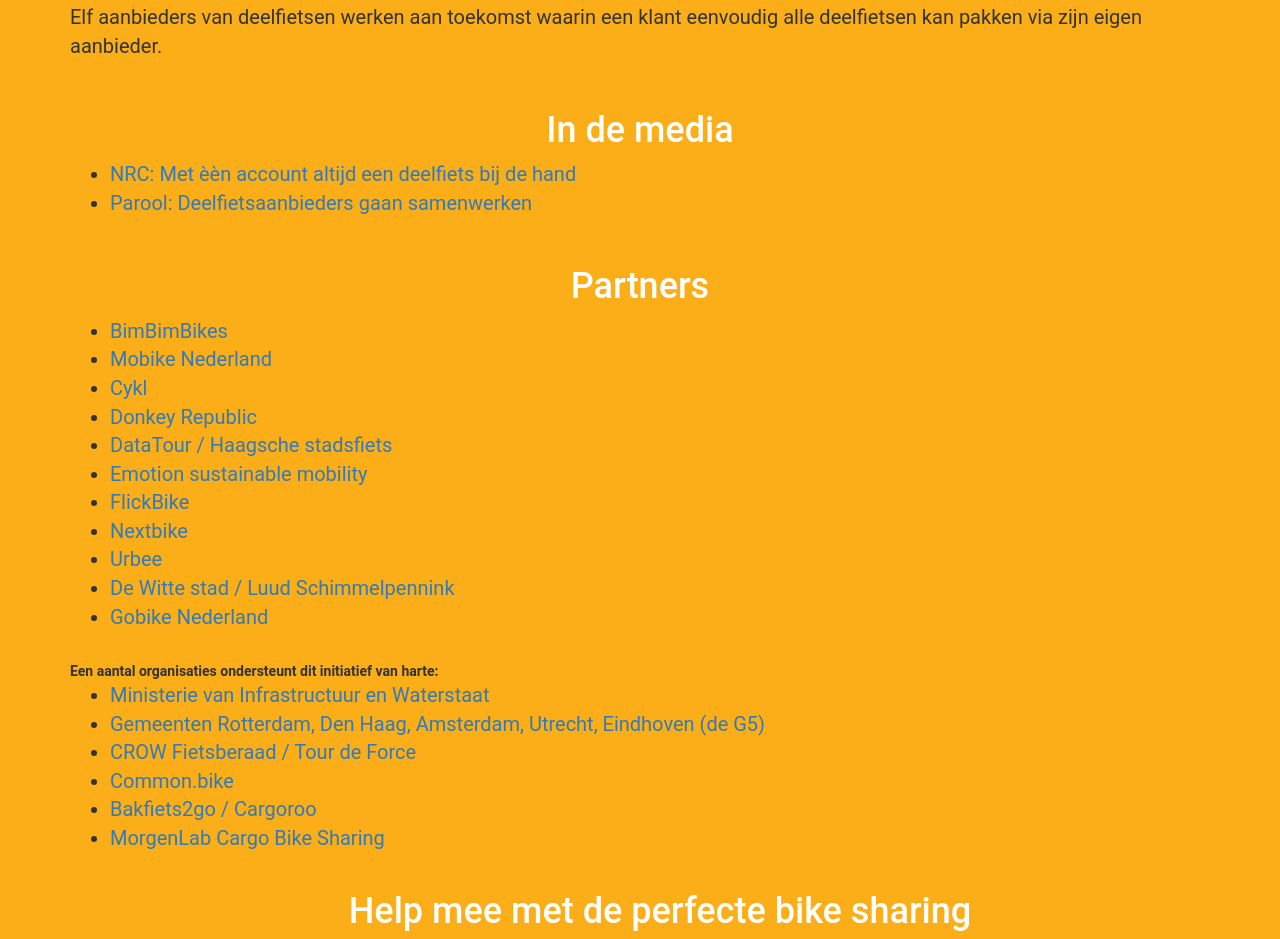
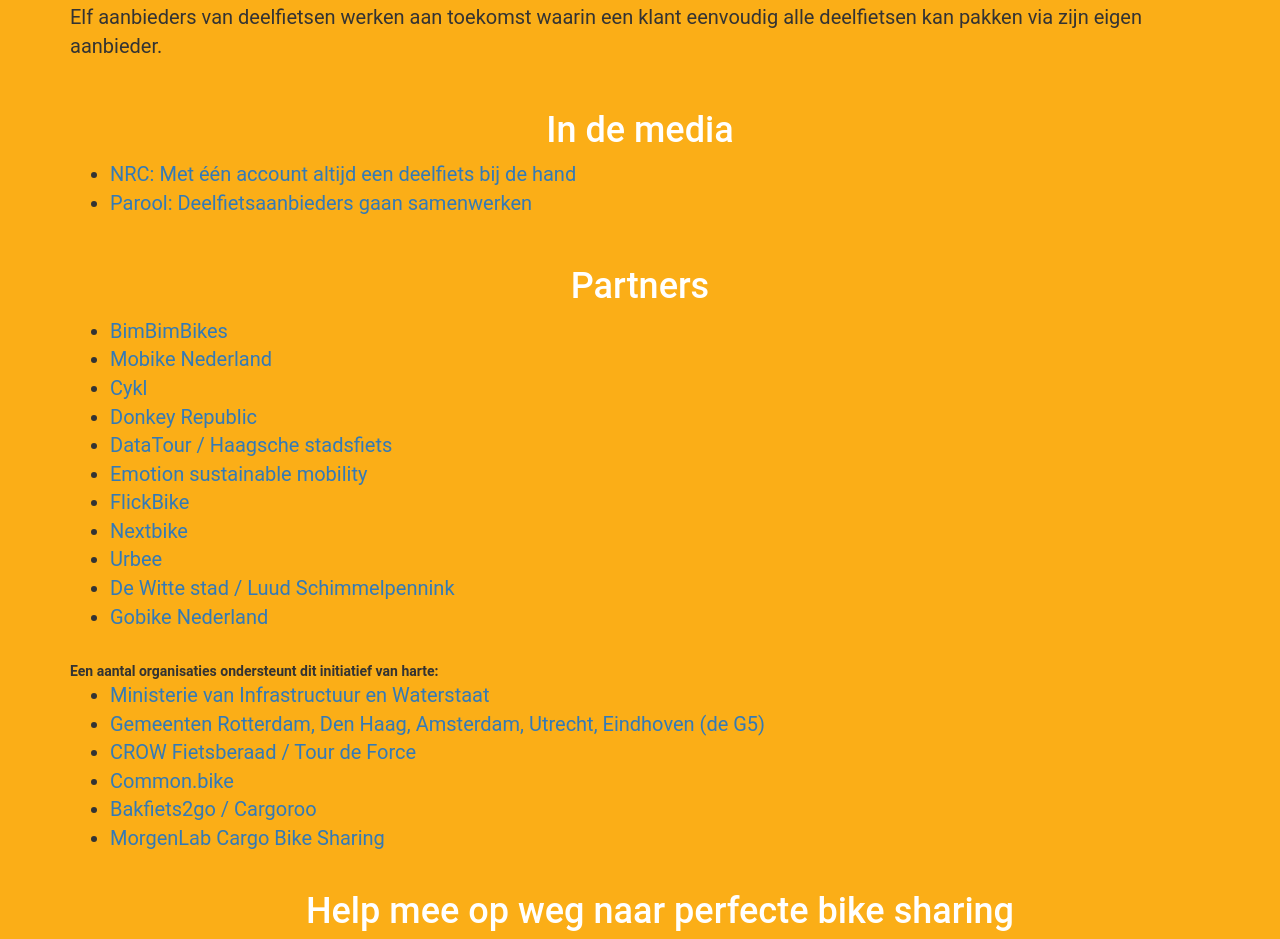
Before and after one commit to openbikeshare/map, a plain HTML site: page about.html in a window 1280 px wide. Shown: the part 1055-1994 px from the top of the page. Drawn offline with nearby package versions, Linux system fonts and the light colour scheme.

```diff
--- a/about.html
+++ b/about.html
@@ -27,7 +27,7 @@
 <body>
 
 <h1 >OpenBike</h1>
-<H2>Met e&#768;e&#768;n account overal een deelfiets</H2>
+<H2>Met e&#769;e&#769;n account overal een deelfiets</H2>
 <div class="container">
   <div id="myCarousel" class="carousel slide" data-ride="carousel" data-interval="5000" data-pause="false">
     <!-- Indicators -->
@@ -108,7 +108,7 @@
 <h1>In de media</h1>
   <p>
   <ul>
- 	<li> <a href="https://www.nrc.nl/nieuws/2018/01/29/met-een-account-altijd-een-deelfiets-bij-de-hand-a1590221">NRC: Met e&#768;e&#768;n account altijd een deelfiets bij de hand</a> </li>
+ 	<li> <a href="https://www.nrc.nl/nieuws/2018/01/29/met-een-account-altijd-een-deelfiets-bij-de-hand-a1590221">NRC: Met e&#769;e&#769;n account altijd een deelfiets bij de hand</a> </li>
             	<li><a href="https://www.parool.nl/amsterdam/tien-deelfietsaanbieders-gaan-samenwerken~a4563640/">Parool: Deelfietsaanbieders gaan samenwerken</a></li>
   </ul>
 </p><br>
@@ -138,7 +138,7 @@
 </ul>
 
 <br>
-<h1>Help mee met de perfecte bike sharing</h1>
+<h1>Help mee op weg naar perfecte bike sharing</h1>
                      <p>
                     Openbike.nl en de open standard <a href="https://github.com/openbikeshare/gbfsplus">GBFS+</a> zijn niet af, maar continue in ontwikkeling. We kunnen je hulp goed gebruiken op weg naar de mooiste bike sharing in Nederland
                     Help mee met het ontwikkellen van Open Bike Sharing tools.
```
